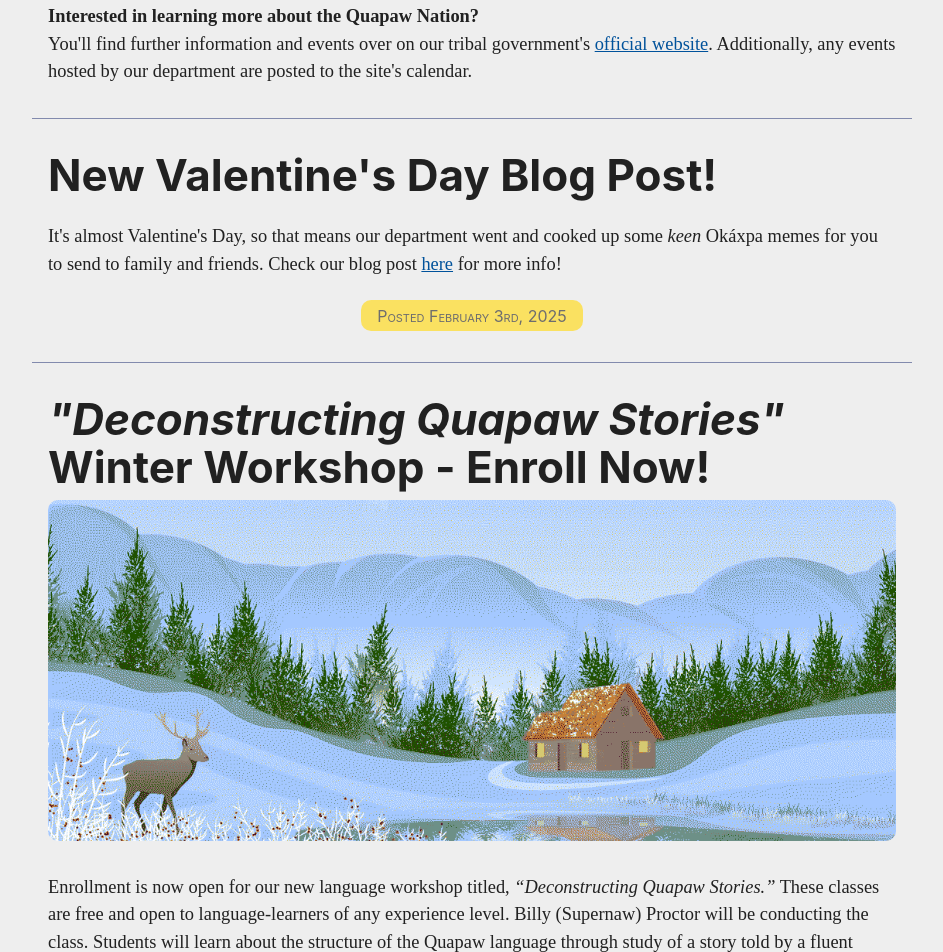
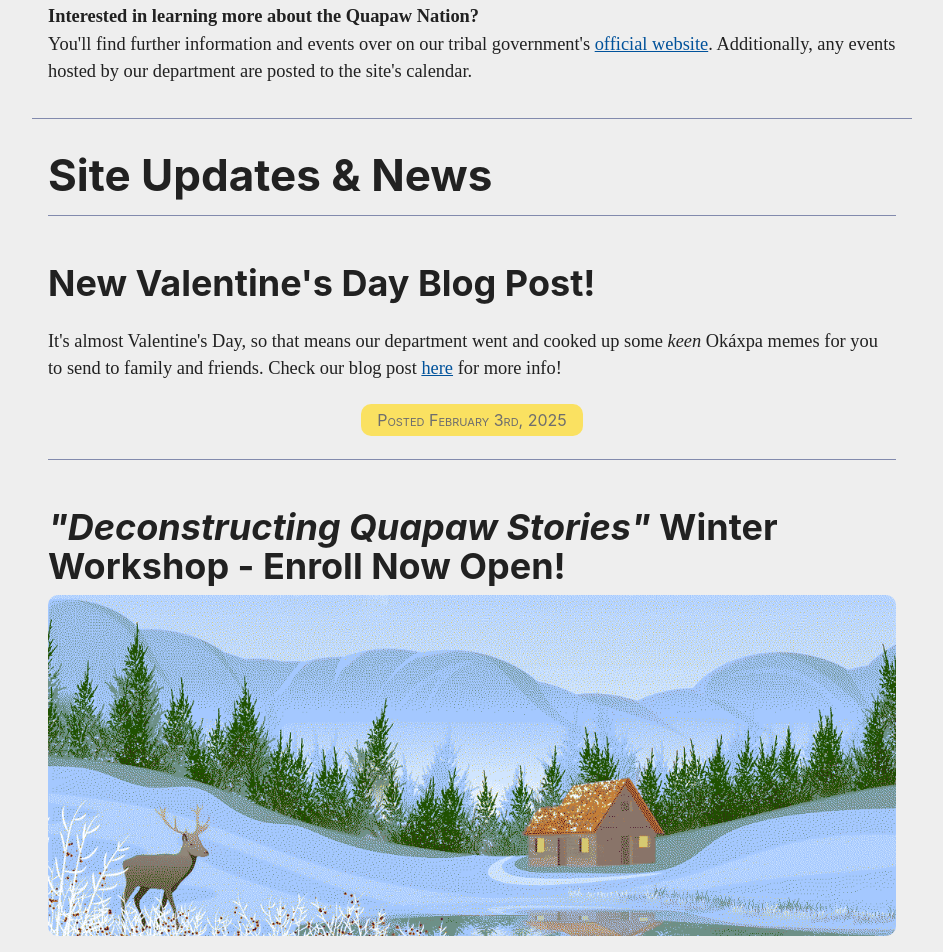
Before and after one commit to quapaw-language/quapawlanguage.org, a plain HTML site: page index.html in a window 1280 px wide. Shown: the part 800-1752 px from the top of the page, without its empty margins (168-1111 px from the left). Drawn offline with nearby package versions, Linux system fonts and the light colour scheme; a web font is replaced by a local one.

Commit message:
refactor updates

```diff
--- a/index.html
+++ b/index.html
@@ -122,9 +122,11 @@
           any events hosted by our department are posted to the site's calendar.
         </p>
       </section>
-      <!-- Feb.03.2025 Update -->
       <section>
-        <h2>New Valentine's Day Blog Post!</h2>
+        <h2>Site Updates & News</h2>
+        <hr />
+        <!-- Feb.03.2025 Update -->
+        <h3>New Valentine's Day Blog Post!</h3>
         <p>
           It's almost Valentine's Day, so that means our department went and
           cooked up some <em>keen</em> Okáxpa memes for you to send to family
@@ -135,12 +137,11 @@
         <p class="center">
           <mark class="date"> Posted February 3rd, 2025 </mark>
         </p>
-      </section>
-      <!-- Jan.14.2025 Update -->
-      <section>
-        <h2>
-          <em>"Deconstructing Quapaw Stories"</em> Winter Workshop - Enroll Now!
-        </h2>
+        <hr />
+        <h3>
+          <em>"Deconstructing Quapaw Stories"</em> Winter Workshop - Enroll Now
+          Open!
+        </h3>
         <img
           src="/img/index/winter_scene_dithered.png"
           alt="A pixelated image of a snowy winter scene that depicts a small log cabin and an elk in the foreground against a background of green coniferous trees and rounded mountains."
```
